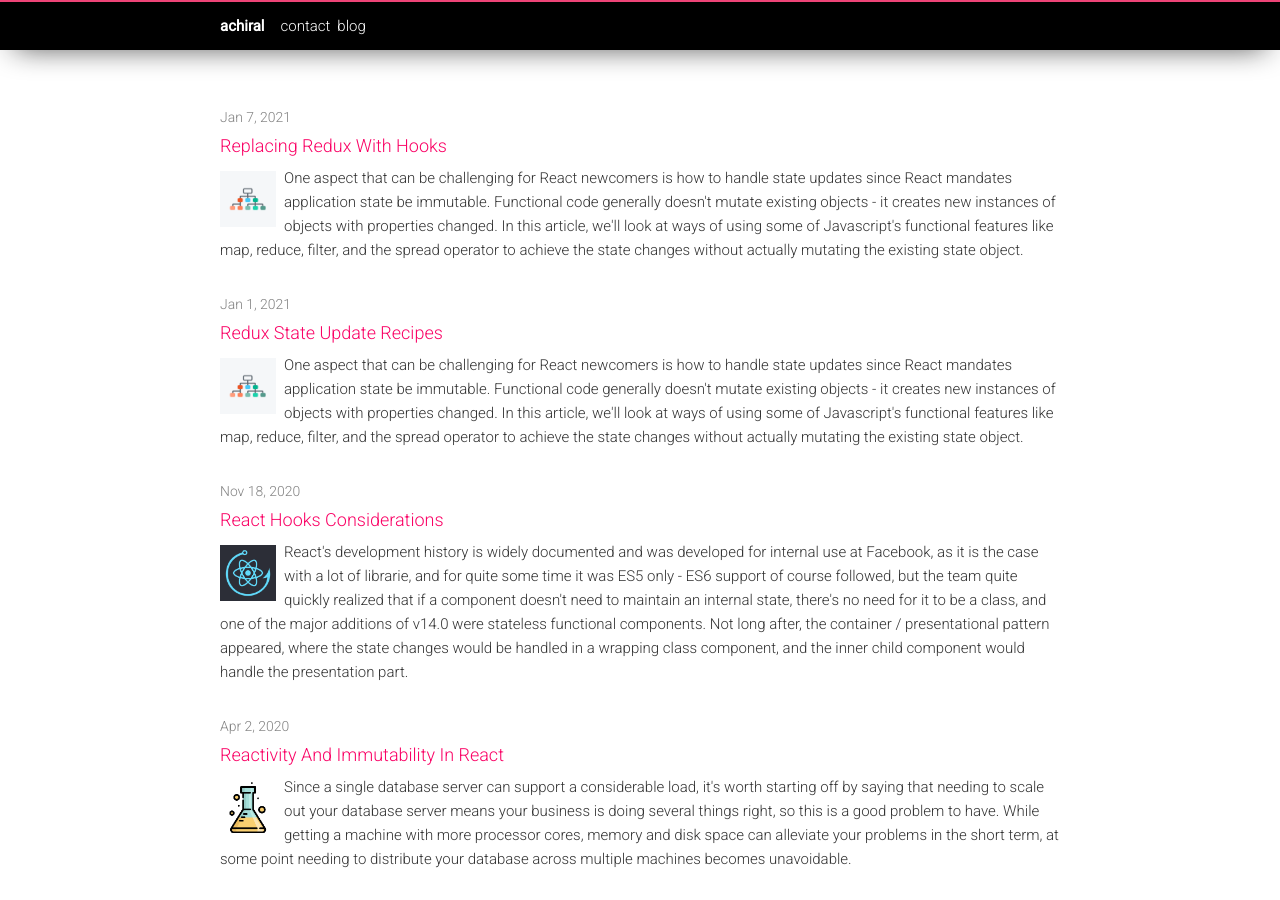
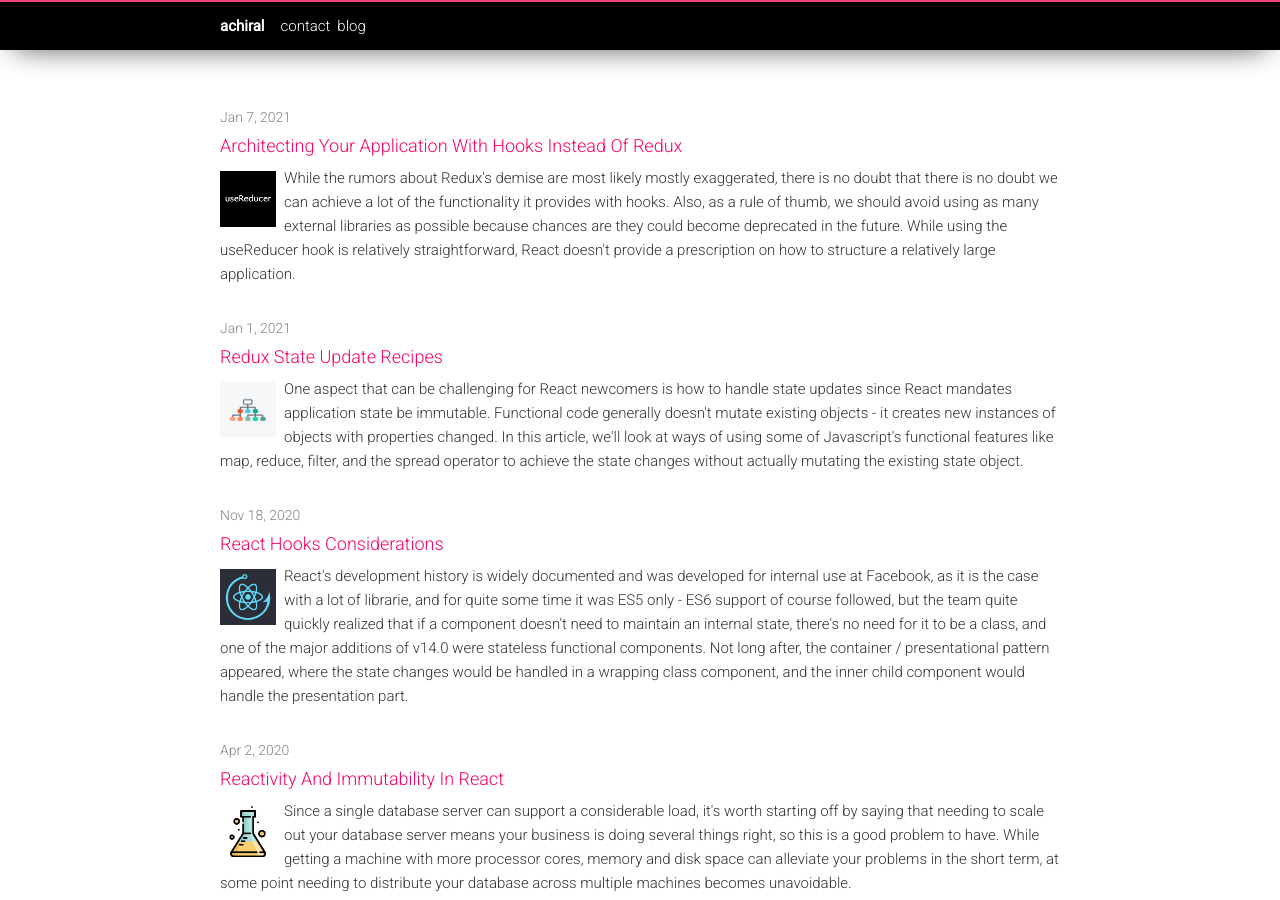
Before and after one commit to toaderflorin/eksia, a Jekyll site: the page built from blog.html, in a window 1280 px wide and 900 px high. Built offline with Jekyll 4.4.1, drawn with Linux system fonts in a browser that asks for light colours; nearby versions of some CDN libraries.

Commit message:
Finalized article.

```diff
--- a/_posts/2021-01-08-hooks-store.markdown
+++ b/_posts/2021-01-08-hooks-store.markdown
@@ -1,20 +1,20 @@
 ---
 layout: post
-title:  "Replacing Redux With Hooks"
+title:  "Architecting Your Application With Hooks Instead Of Redux"
 date:   2021-01-08 00:39:37 +0300
 description: "
-One aspect that can be challenging for React newcomers is how to handle state updates since React mandates application state be immutable. Functional code generally doesn't mutate existing objects - it creates new instances of objects with properties changed. In this article, we'll look at ways of using some of Javascript's functional features like map, reduce, filter, and the spread operator to achieve the state changes without actually mutating the existing state object.
+While the rumors about Redux's demise are most likely mostly exaggerated, there is no doubt that there is no doubt we can achieve a lot of the functionality it provides with hooks. Also, as a rule of thumb, we should avoid using as many external libraries as possible because chances are they could become deprecated in the future. While using the useReducer hook is relatively straightforward, React doesn't provide a prescription on how to structure a relatively large application.
 "
-icon: "immutable-patterns/logo.png"
+icon: "hook-store/icon.png"
 categories:
 ---
-While the rumors about Redux's demise are most likely mostly exaggerated, there is no doubt that there is no doubt we can achieve a lot of the functionality it provides with hooks. Also, as a rule of thumb, we should avoid as many external libraries as possible because chances are they could become deprecated in the future. While using the <span class="code">useReducer</span> hook is relatively straightforward, React doesn't provide a prescription on how to structure a relatively large application. To make matters worse, virtually every blog article on the internet recommends using a different approach.
+While the rumors about Redux's demise are most likely mostly exaggerated, there is no doubt that there is no doubt we can achieve a lot of the functionality it provides with hooks. Also, as a rule of thumb, we should avoid using as many external libraries as possible because chances are they could become deprecated in the future. While using the <span class="code">useReducer</span> hook is relatively straightforward, React doesn't provide a prescription on how to structure a relatively large application. To make matters worse, virtually every blog article on the internet recommends using a different approach.
 
 Let's first take a look at the Redux data flow.
 
-![diagram2](/images/hook-store/diagram.png){:class="img-responsive"}
+![diagram2](/images/hook-store/arch.png){:class="img-responsive"}
 
-First of all, it's worth pointing out that the data flow is unidirectional. The user can trigger actions from the UI, which act on the application state via a "reducer," which in turn triggers rerendering of the UI. The is aim to replicate this flow using the built in React functionality.
+First of all, it's worth pointing out that the data flow is unidirectional. The user can trigger actions from the UI, which act on the application state via a *reducer*, which in turn triggers rerendering of the UI. The is aim to replicate this flow using the built in React functionality.
 
 With hooks, React provides powerful features when writing functional components, and it's not opinionated on how you use them. The problem is, choosing the right approach can be tricky because there are so many permutations. Developers moving from .NET WebAPI or Rails (which are very opinionated in how you name your controllers and routes) to NodeJS / Express (which imposes no restrictions on how to structure your code) will find this approach very familiar.
 
@@ -23,15 +23,17 @@
 1. We could have different contexts per route with separate data stores for each of them.
 2. We could use a single context per application, and each route can keep its state in a property of the single app state object.
 
-We'll go with option number two because that's what Redux does, and most developers are familiar with that approach.
+We'll go with option number two because that's what Redux does, and most developers are familiar with that approach. The aim is to create a personal organizer application that has two sections: notes and tasks. The note page and task page structure are similar, so we'll present the code for notes as an example.
 
 ![diagram2](/images/hook-store/pic2.png){:class="img-responsive"}
 
-Since we plan to lay the groundwork for a complex app, we'll assume that this application has multiple "modules" (vertical slices in the application). We plan to recreate the ubiquitous "tasks" app, so we'll have two modules: tasks and settings.
+Since we plan to lay the groundwork for a complex app, we'll assume that this application has multiple *modules*. Each module will have a *components* folder, which contains the UI code, and a *store* folder which contains the action creators and the reducer logic.
+
+![diagram2](/images/hook-store/proj.png){:style="width: 230px"}
 
 The reducer created with <span class="code">useReducer</span> hook works similar to a Redux reducer. It's just a function that takes a *state* object and an *action* object, and based on that, it returns a new state object. One way of thinking about it is it's a way of mutating state, but of course we're not really mutate the existing state, but rather creating a new state object (immutability is one of the central tenets of functional programming).
 
-We'll show reducer actions for:
+We'll need to create reducer actions for:
 
 1. Creating a new note.
 2. Removing a note that's has been added.
@@ -245,3 +247,5 @@
 // rendering the notes
 </code></pre>
 </div>
+
+The source code can be found [here](https://github.com/toaderflorin/hooks-store).
```
Also changed, not shown: other parts of _posts/2021-01-08-hooks-store.markdown (+1 -1 lines), images/hook-store/arch.png (added), images/hook-store/icon.png (added), images/hook-store/proj.png (added), 1 other file.
